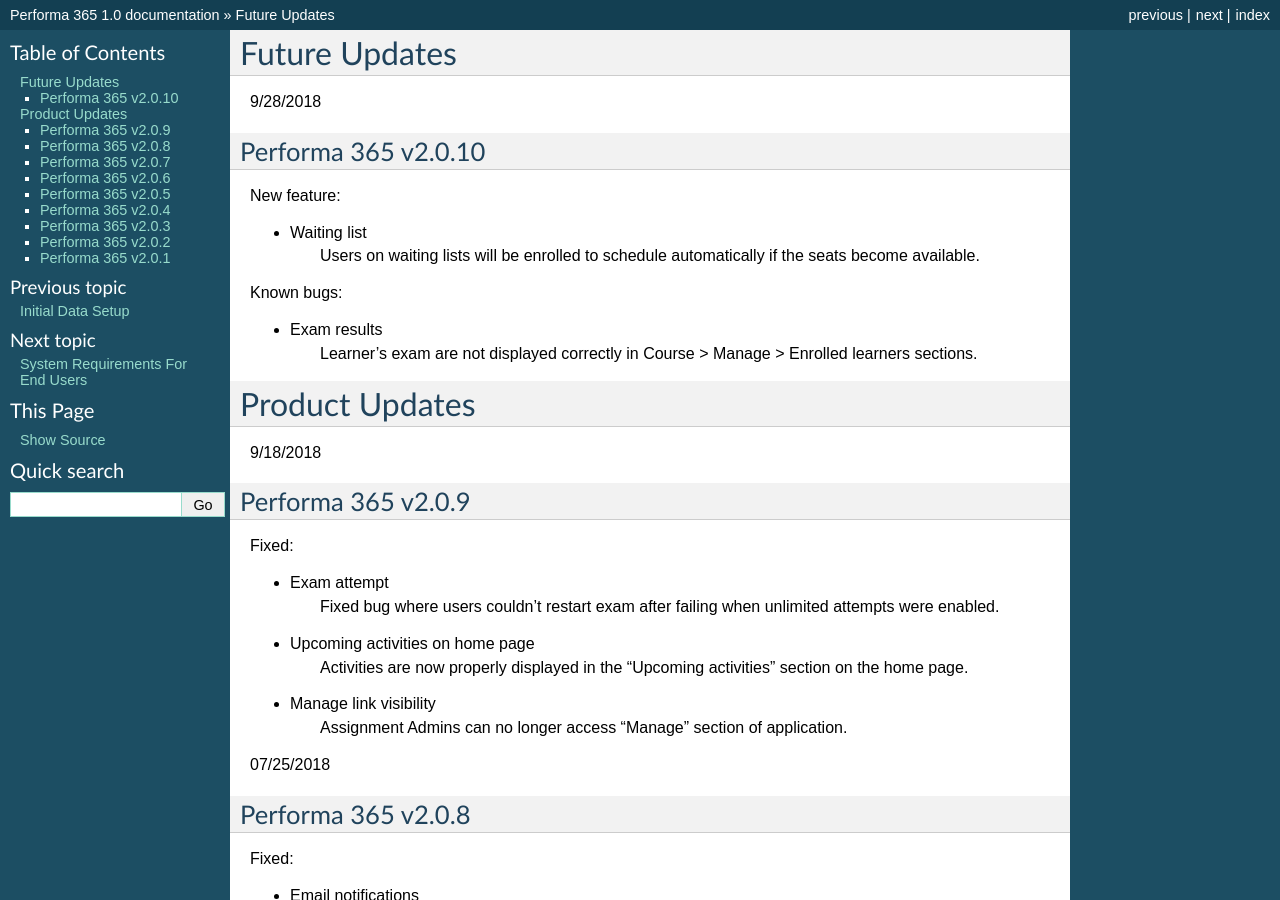
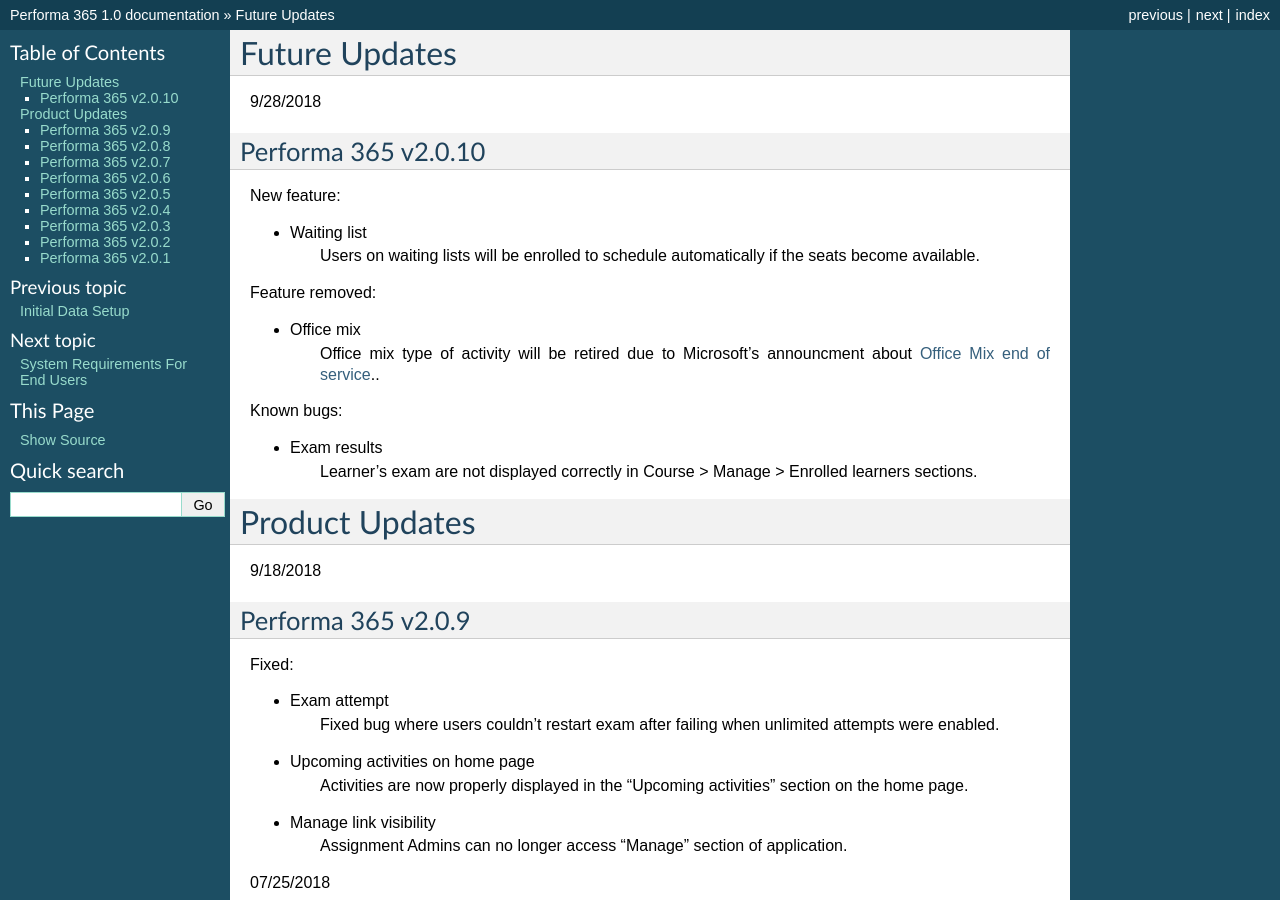
Before and after one commit to pslisko/performa365docs, a Sphinx documentation site: the page built from docs/general/product_updates.rst, in a window 1280 px wide and 900 px high. Built offline with Sphinx 7.4.7, drawn with Linux system fonts in a browser that asks for light colours; pages that are not in the unit, such as notebooks, are missing from menus.

Commit message:
Update product_updates.rst

```diff
--- a/docs/general/product_updates.rst
+++ b/docs/general/product_updates.rst
@@ -12,6 +12,11 @@
 
 * Waiting list
    Users on waiting lists will be enrolled to schedule automatically if the seats become available.
+
+Feature removed:
+
+* Office mix
+   Office mix type of activity will be retired due to Microsoft's announcment about  `Office Mix end of service <https://support.office.com/en-us/article/important-information-about-office-mix-preview-end-of-service-c1c04f84-a7bb-4602-9645-258017155258>`_..
 
 Known bugs:
 
```
